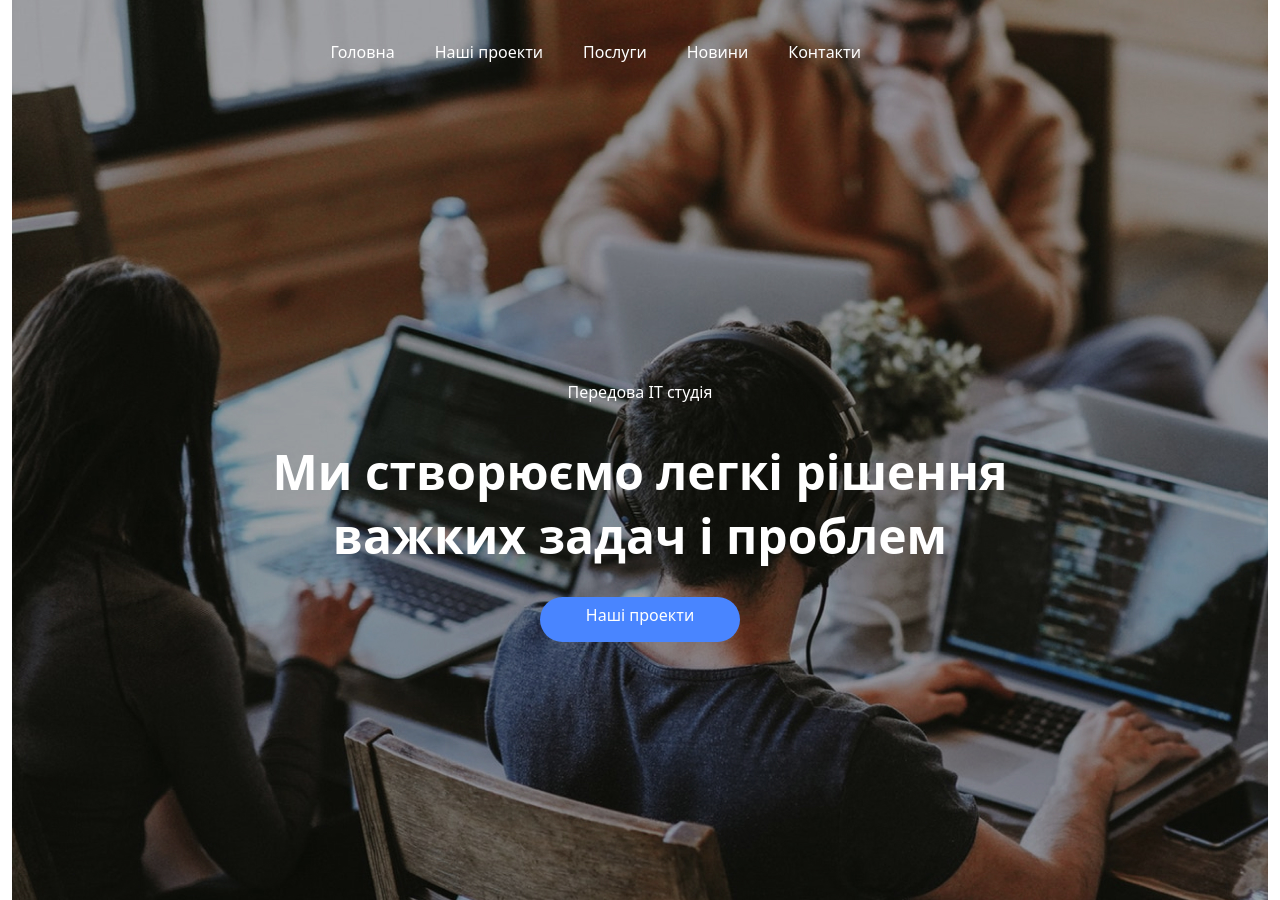
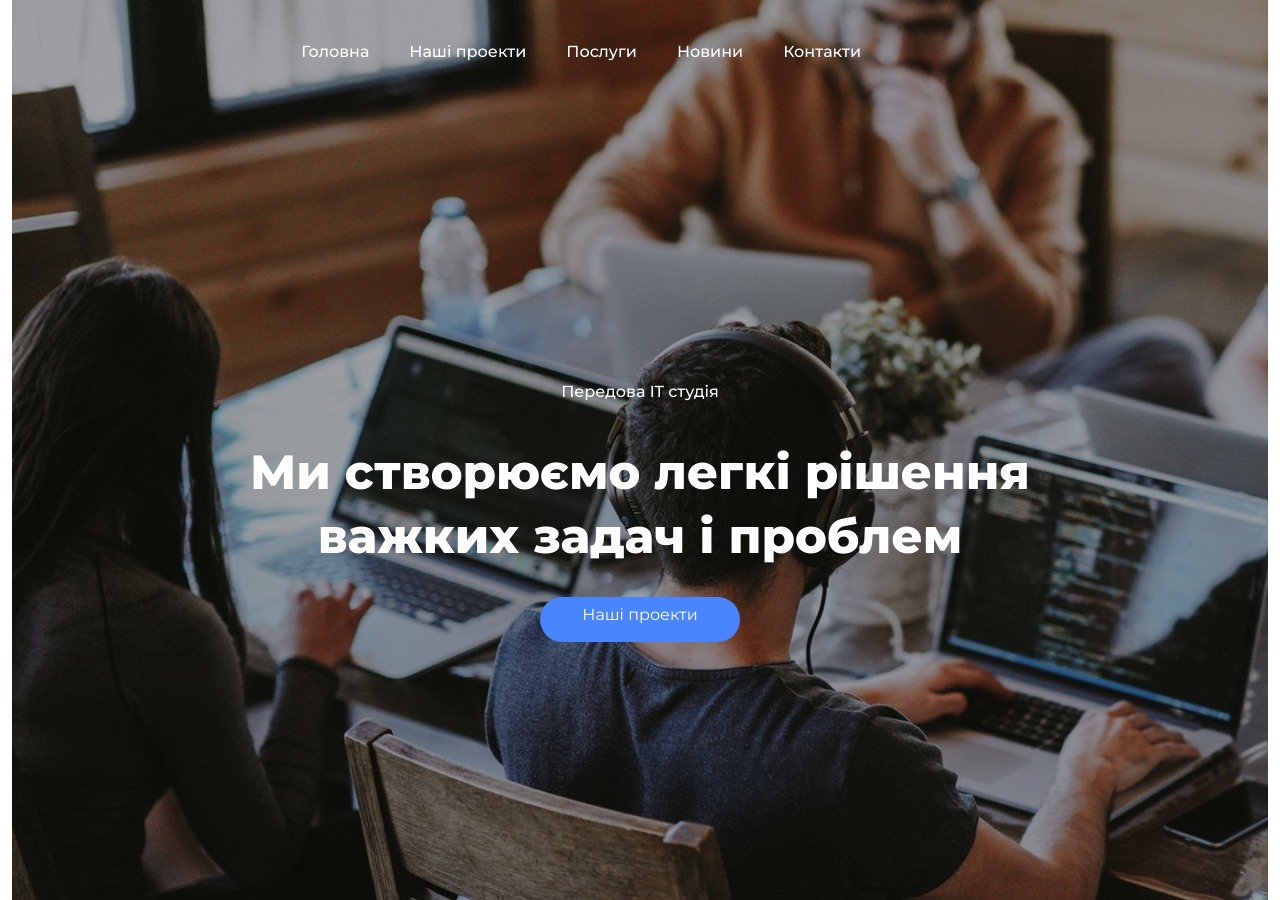
Before and after one commit to Maxim-Shu/project, a plain HTML site: page index.html in a window 1280 px wide. Shown: the top 900 px of the page. Drawn offline with nearby package versions, Linux system fonts and the light colour scheme.

Commit message:
add font

```diff
--- a/index.html
+++ b/index.html
@@ -8,6 +8,12 @@
       type="image/x-icon"
       href="./img/favicon-16x16.png"
       rel="shortcut icon"
+    />
+    <link rel="preconnect" href="https://fonts.googleapis.com" />
+    <link rel="preconnect" href="https://fonts.gstatic.com" crossorigin />
+    <link
+      href="https://fonts.googleapis.com/css2?family=Montserrat:ital,wght@0,100..900;1,100..900&display=swap"
+      rel="stylesheet"
     />
     <link
       href="https://cdn.jsdelivr.net/npm/bootstrap@5.3.8/dist/css/bootstrap.min.css"
--- a/style.css
+++ b/style.css
@@ -12,6 +12,7 @@
     padding: 0;
     box-sizing: border-box;
     list-style: none;
+    font-family: "Montserrat", sans-serif;
 }
 .header-wrap {
     list-style: none;
```
